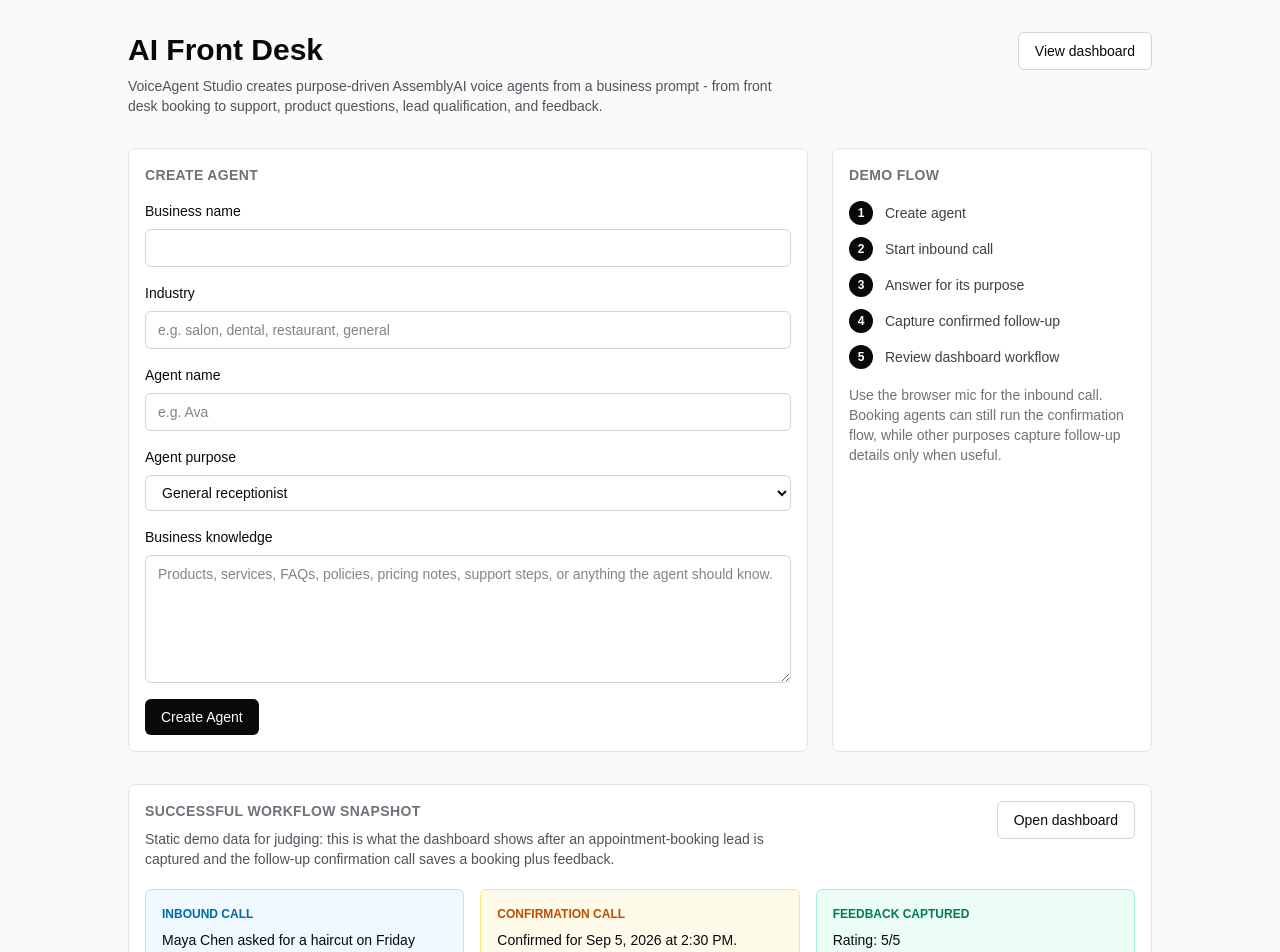
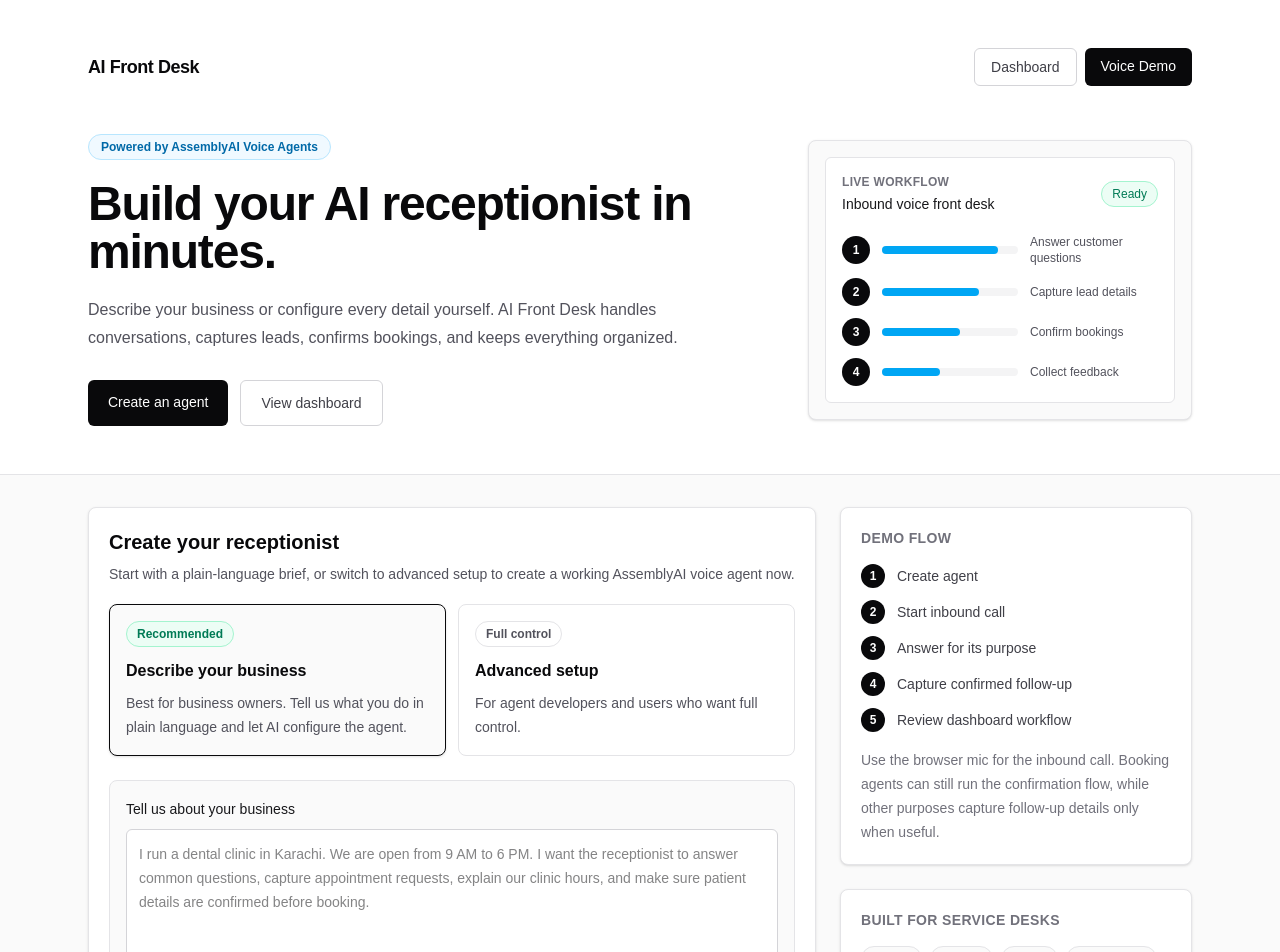
Before and after one commit to Shuruej/assembler-ai-front-desk, a Next.js app: page / in a window 1280 px wide. Shown: the top 952 px of the page. Built offline with nearby package versions, Linux system fonts and the light colour scheme.

Commit message:
Redesign agent creation experience

```diff
--- a/app/page.tsx
+++ b/app/page.tsx
@@ -2,6 +2,8 @@
 
 import Link from "next/link";
 import { FormEvent, useState } from "react";
+
+type CreationMode = "simple" | "advanced";
 
 type CreatedAgent = {
   business_name?: string | null;
@@ -31,6 +33,8 @@
 }
 
 export default function Home() {
+  const [creationMode, setCreationMode] = useState<CreationMode>("simple");
+  const [businessDescription, setBusinessDescription] = useState("");
   const [businessName, setBusinessName] = useState("");
   const [industry, setIndustry] = useState("");
   const [agentName, setAgentName] = useState("");
@@ -103,32 +107,192 @@
   }
 
   return (
-    <main className="min-h-screen bg-zinc-50 px-6 py-8 text-zinc-950">
-      <div className="mx-auto flex max-w-5xl flex-col gap-8">
-        <header className="flex flex-col gap-4 sm:flex-row sm:items-start sm:justify-between">
+    <main className="min-h-screen bg-zinc-50 text-zinc-950">
+      <section className="border-b border-zinc-200 bg-white">
+        <div className="mx-auto flex max-w-6xl flex-col gap-12 px-6 py-8 lg:py-12">
+          <nav className="flex flex-col gap-4 sm:flex-row sm:items-center sm:justify-between">
+            <Link className="text-lg font-semibold tracking-tight" href="/">
+              AI Front Desk
+            </Link>
+            <div className="flex flex-wrap gap-2">
+              <Link
+                className="inline-flex rounded-md border border-zinc-300 bg-white px-4 py-2 text-sm font-medium text-zinc-700 hover:bg-zinc-100"
+                href="/dashboard"
+              >
+                Dashboard
+              </Link>
+              <Link
+                className="inline-flex rounded-md bg-zinc-950 px-4 py-2 text-sm font-medium text-white hover:bg-zinc-800"
+                href="/demo"
+              >
+                Voice Demo
+              </Link>
+            </div>
+          </nav>
+
+          <div className="grid gap-10 lg:grid-cols-[minmax(0,1fr)_24rem] lg:items-center">
             <div>
-            <h1 className="text-3xl font-semibold">AI Front Desk</h1>
-            <p className="mt-2 max-w-2xl text-sm text-zinc-600">
-              VoiceAgent Studio creates purpose-driven AssemblyAI voice agents
-              from a business prompt - from front desk booking to support,
-              product questions, lead qualification, and feedback.
+              <span className="inline-flex rounded-full border border-sky-200 bg-sky-50 px-3 py-1 text-xs font-semibold text-sky-700">
+                Powered by AssemblyAI Voice Agents
+              </span>
+              <h1 className="mt-5 max-w-3xl text-4xl font-semibold tracking-tight text-zinc-950 sm:text-5xl">
+                Build your AI receptionist in minutes.
+              </h1>
+              <p className="mt-5 max-w-2xl text-base leading-7 text-zinc-600">
+                Describe your business or configure every detail yourself. AI
+                Front Desk handles conversations, captures leads, confirms
+                bookings, and keeps everything organized.
               </p>
-          </div>
+              <div className="mt-7 flex flex-col gap-3 sm:flex-row">
+                <a
+                  className="inline-flex rounded-md bg-zinc-950 px-5 py-3 text-sm font-medium text-white hover:bg-zinc-800"
+                  href="#create-agent"
+                >
+                  Create an agent
+                </a>
                 <Link
-            className="inline-flex w-fit rounded-md border border-zinc-300 bg-white px-4 py-2 text-sm font-medium"
+                  className="inline-flex rounded-md border border-zinc-300 bg-white px-5 py-3 text-sm font-medium text-zinc-700 hover:bg-zinc-100"
                   href="/dashboard"
                 >
                   View dashboard
                 </Link>
-        </header>
+              </div>
+            </div>
 
-        <div className="grid gap-6 lg:grid-cols-[1fr_20rem]">
-          <section className="rounded-lg border border-zinc-200 bg-white p-4">
-            <h2 className="text-sm font-semibold uppercase tracking-wide text-zinc-500">
-              Create agent
-            </h2>
+            <div className="rounded-lg border border-zinc-200 bg-zinc-50 p-4 shadow-sm">
+              <div className="rounded-md border border-zinc-200 bg-white p-4">
+                <div className="flex items-center justify-between gap-4">
+                  <div>
+                    <p className="text-xs font-semibold uppercase tracking-wide text-zinc-500">
+                      Live workflow
+                    </p>
+                    <p className="mt-1 text-sm font-medium text-zinc-900">
+                      Inbound voice front desk
+                    </p>
+                  </div>
+                  <span className="rounded-full border border-emerald-200 bg-emerald-50 px-2.5 py-1 text-xs font-medium text-emerald-700">
+                    Ready
+                  </span>
+                </div>
+                <div className="mt-5 space-y-3">
+                  {[
+                    "Answer customer questions",
+                    "Capture lead details",
+                    "Confirm bookings",
+                    "Collect feedback",
+                  ].map((item, index) => (
+                    <div className="flex items-center gap-3" key={item}>
+                      <span className="flex h-7 w-7 shrink-0 items-center justify-center rounded-full bg-zinc-950 text-xs font-semibold text-white">
+                        {index + 1}
+                      </span>
+                      <div className="h-2 flex-1 rounded-full bg-zinc-100">
+                        <div
+                          className="h-2 rounded-full bg-sky-500"
+                          style={{ width: `${85 - index * 14}%` }}
+                        />
+                      </div>
+                      <span className="w-32 text-xs font-medium text-zinc-600">
+                        {item}
+                      </span>
+                    </div>
+                  ))}
+                </div>
+              </div>
+            </div>
+          </div>
+        </div>
+      </section>
 
-            <form className="mt-4 flex flex-col gap-4" onSubmit={handleSubmit}>
+      <div
+        className="mx-auto grid max-w-6xl gap-6 px-6 py-8 lg:grid-cols-[minmax(0,1fr)_22rem]"
+        id="create-agent"
+      >
+        <section className="rounded-lg border border-zinc-200 bg-white p-5 shadow-sm">
+          <div>
+            <h2 className="text-xl font-semibold">Create your receptionist</h2>
+            <p className="mt-2 text-sm text-zinc-600">
+              Start with a plain-language brief, or switch to advanced setup to
+              create a working AssemblyAI voice agent now.
+            </p>
+          </div>
+
+          <div className="mt-5 grid gap-3 md:grid-cols-2">
+            <button
+              aria-pressed={creationMode === "simple"}
+              className={`rounded-lg border p-4 text-left transition ${
+                creationMode === "simple"
+                  ? "border-zinc-950 bg-zinc-50 shadow-sm"
+                  : "border-zinc-200 bg-white hover:bg-zinc-50"
+              }`}
+              onClick={() => setCreationMode("simple")}
+              type="button"
+            >
+              <span className="inline-flex rounded-full border border-emerald-200 bg-emerald-50 px-2.5 py-1 text-xs font-semibold text-emerald-700">
+                Recommended
+              </span>
+              <span className="mt-3 block text-base font-semibold">
+                Describe your business
+              </span>
+              <span className="mt-2 block text-sm leading-6 text-zinc-600">
+                Best for business owners. Tell us what you do in plain language
+                and let AI configure the agent.
+              </span>
+            </button>
+
+            <button
+              aria-pressed={creationMode === "advanced"}
+              className={`rounded-lg border p-4 text-left transition ${
+                creationMode === "advanced"
+                  ? "border-zinc-950 bg-zinc-50 shadow-sm"
+                  : "border-zinc-200 bg-white hover:bg-zinc-50"
+              }`}
+              onClick={() => setCreationMode("advanced")}
+              type="button"
+            >
+              <span className="inline-flex rounded-full border border-zinc-200 bg-white px-2.5 py-1 text-xs font-semibold text-zinc-600">
+                Full control
+              </span>
+              <span className="mt-3 block text-base font-semibold">
+                Advanced setup
+              </span>
+              <span className="mt-2 block text-sm leading-6 text-zinc-600">
+                For agent developers and users who want full control.
+              </span>
+            </button>
+          </div>
+
+          {creationMode === "simple" ? (
+            <div className="mt-6 rounded-lg border border-zinc-200 bg-zinc-50 p-4">
+              <label
+                className="text-sm font-medium text-zinc-900"
+                htmlFor="business-description"
+              >
+                Tell us about your business
+              </label>
+              <textarea
+                id="business-description"
+                className="mt-2 min-h-48 w-full resize-y rounded-md border border-zinc-300 bg-white px-3 py-3 text-sm leading-6 outline-none focus:border-zinc-900"
+                placeholder="I run a dental clinic in Karachi. We are open from 9 AM to 6 PM. I want the receptionist to answer common questions, capture appointment requests, explain our clinic hours, and make sure patient details are confirmed before booking."
+                value={businessDescription}
+                onChange={(event) => setBusinessDescription(event.target.value)}
+              />
+              <div className="mt-4 flex flex-col gap-3 sm:flex-row sm:items-center sm:justify-between">
+                <p className="text-sm text-zinc-600">
+                  AI setup from this description is coming next. For now, use
+                  Advanced setup to create a live agent.
+                </p>
+                <button
+                  className="inline-flex w-fit cursor-not-allowed rounded-md bg-zinc-300 px-4 py-2 text-sm font-medium text-zinc-600"
+                  disabled
+                  type="button"
+                >
+                  AI setup coming next
+                </button>
+              </div>
+            </div>
+          ) : (
+            <form className="mt-6 flex flex-col gap-4" onSubmit={handleSubmit}>
+              <div className="grid gap-4 sm:grid-cols-2">
                 <div className="flex flex-col gap-2">
                   <label className="text-sm font-medium" htmlFor="business-name">
                     Business name
@@ -156,7 +320,9 @@
                     onChange={(event) => setIndustry(event.target.value)}
                   />
                 </div>
+              </div>
 
+              <div className="grid gap-4 sm:grid-cols-2">
                 <div className="flex flex-col gap-2">
                   <label className="text-sm font-medium" htmlFor="agent-name">
                     Agent name
@@ -189,6 +355,7 @@
                     ))}
                   </select>
                 </div>
+              </div>
 
               <div className="flex flex-col gap-2">
                 <label
@@ -199,7 +366,7 @@
                 </label>
                 <textarea
                   id="business-knowledge"
-                  className="min-h-32 resize-y rounded-md border border-zinc-300 px-3 py-2 text-sm outline-none focus:border-zinc-900"
+                  className="min-h-36 resize-y rounded-md border border-zinc-300 px-3 py-2 text-sm outline-none focus:border-zinc-900"
                   placeholder="Products, services, FAQs, policies, pricing notes, support steps, or anything the agent should know."
                   value={businessKnowledge}
                   onChange={(event) => setBusinessKnowledge(event.target.value)}
@@ -213,16 +380,18 @@
               ) : null}
 
               <button
-                className="w-fit rounded-md bg-zinc-950 px-4 py-2 text-sm font-medium text-white disabled:cursor-not-allowed disabled:bg-zinc-400"
+                className="w-fit rounded-md bg-zinc-950 px-4 py-2 text-sm font-medium text-white hover:bg-zinc-800 disabled:cursor-not-allowed disabled:bg-zinc-400"
                 disabled={isSubmitting}
                 type="submit"
               >
                 {isSubmitting ? "Creating..." : "Create Agent"}
               </button>
             </form>
+          )}
         </section>
 
-          <section className="rounded-lg border border-zinc-200 bg-white p-4">
+        <aside className="flex flex-col gap-6">
+          <section className="rounded-lg border border-zinc-200 bg-white p-5 shadow-sm">
             <h2 className="text-sm font-semibold uppercase tracking-wide text-zinc-500">
               Demo flow
             </h2>
@@ -242,28 +411,46 @@
                 </li>
               ))}
             </ol>
-            <p className="mt-4 text-sm text-zinc-500">
+            <p className="mt-4 text-sm leading-6 text-zinc-500">
               Use the browser mic for the inbound call. Booking agents can still
               run the confirmation flow, while other purposes capture follow-up
               details only when useful.
             </p>
           </section>
+
+          <section className="rounded-lg border border-zinc-200 bg-white p-5 shadow-sm">
+            <h2 className="text-sm font-semibold uppercase tracking-wide text-zinc-500">
+              Built for service desks
+            </h2>
+            <div className="mt-4 flex flex-wrap gap-2">
+              {["Clinics", "Salons", "Gyms", "Restaurants", "Legal offices"].map(
+                (industryName) => (
+                  <span
+                    className="rounded-full border border-zinc-200 bg-zinc-50 px-3 py-1 text-xs font-medium text-zinc-600"
+                    key={industryName}
+                  >
+                    {industryName}
+                  </span>
+                ),
+              )}
             </div>
+          </section>
+        </aside>
 
-        <section className="rounded-lg border border-zinc-200 bg-white p-4">
+        <section className="rounded-lg border border-zinc-200 bg-white p-5 shadow-sm lg:col-span-2">
           <div className="flex flex-col gap-2 sm:flex-row sm:items-start sm:justify-between">
             <div>
               <h2 className="text-sm font-semibold uppercase tracking-wide text-zinc-500">
                 Successful workflow snapshot
               </h2>
               <p className="mt-2 max-w-2xl text-sm text-zinc-600">
-                Static demo data for judging: this is what the dashboard shows after
-                an appointment-booking lead is captured and the follow-up
+                Static demo data for judging: this is what the dashboard shows
+                after an appointment-booking lead is captured and the follow-up
                 confirmation call saves a booking plus feedback.
               </p>
             </div>
             <Link
-              className="inline-flex w-fit rounded-md border border-zinc-300 bg-white px-4 py-2 text-sm font-medium"
+              className="inline-flex w-fit rounded-md border border-zinc-300 bg-white px-4 py-2 text-sm font-medium hover:bg-zinc-100"
               href="/dashboard"
             >
               Open dashboard
@@ -310,7 +497,7 @@
         </section>
 
         {createdAgent ? (
-          <section className="rounded-lg border border-zinc-200 bg-white p-4">
+          <section className="rounded-lg border border-zinc-200 bg-white p-5 shadow-sm lg:col-span-2">
             <h2 className="text-sm font-semibold uppercase tracking-wide text-zinc-500">
               Agent created
             </h2>
```
Lines whose indentation alone changed are shown as unchanged.
